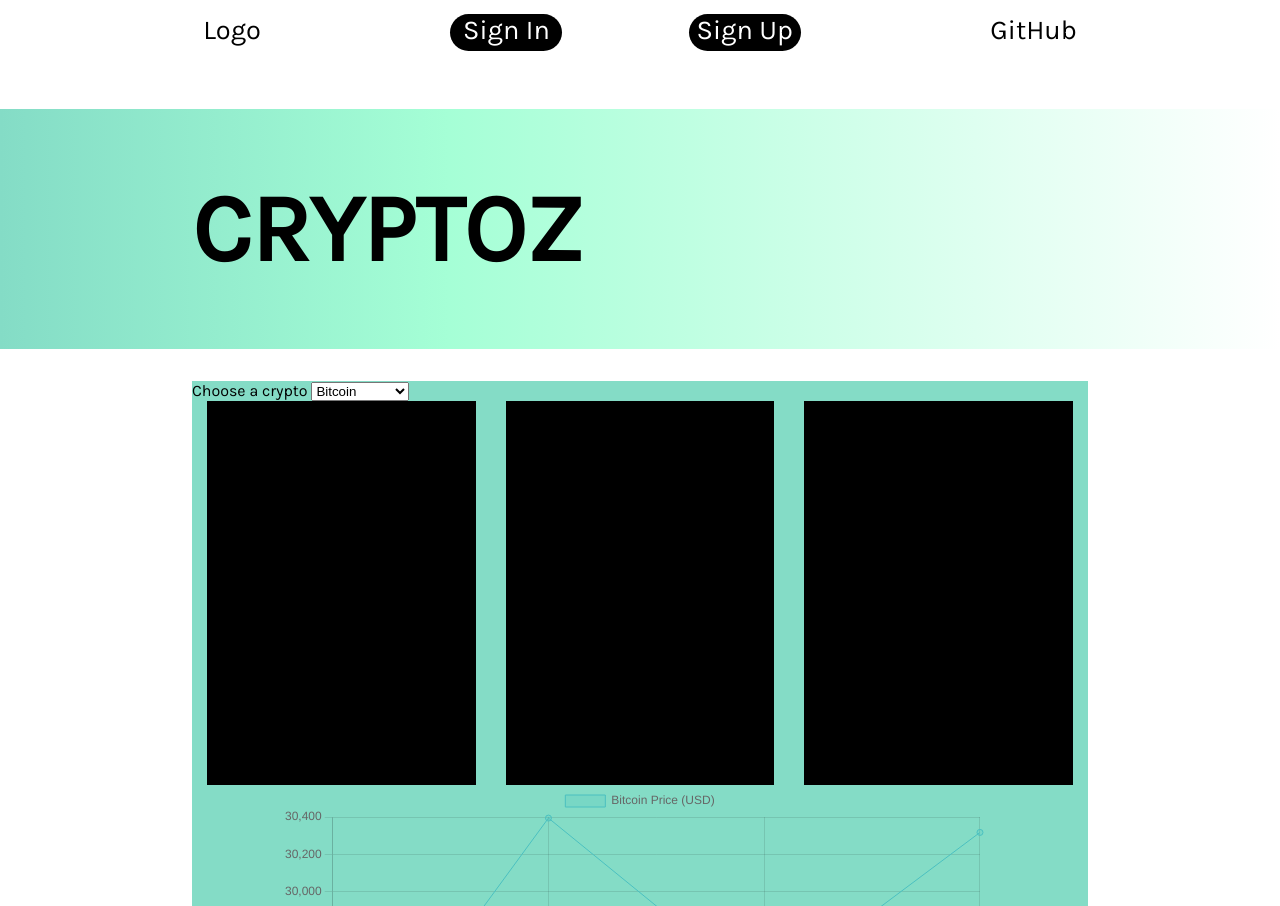
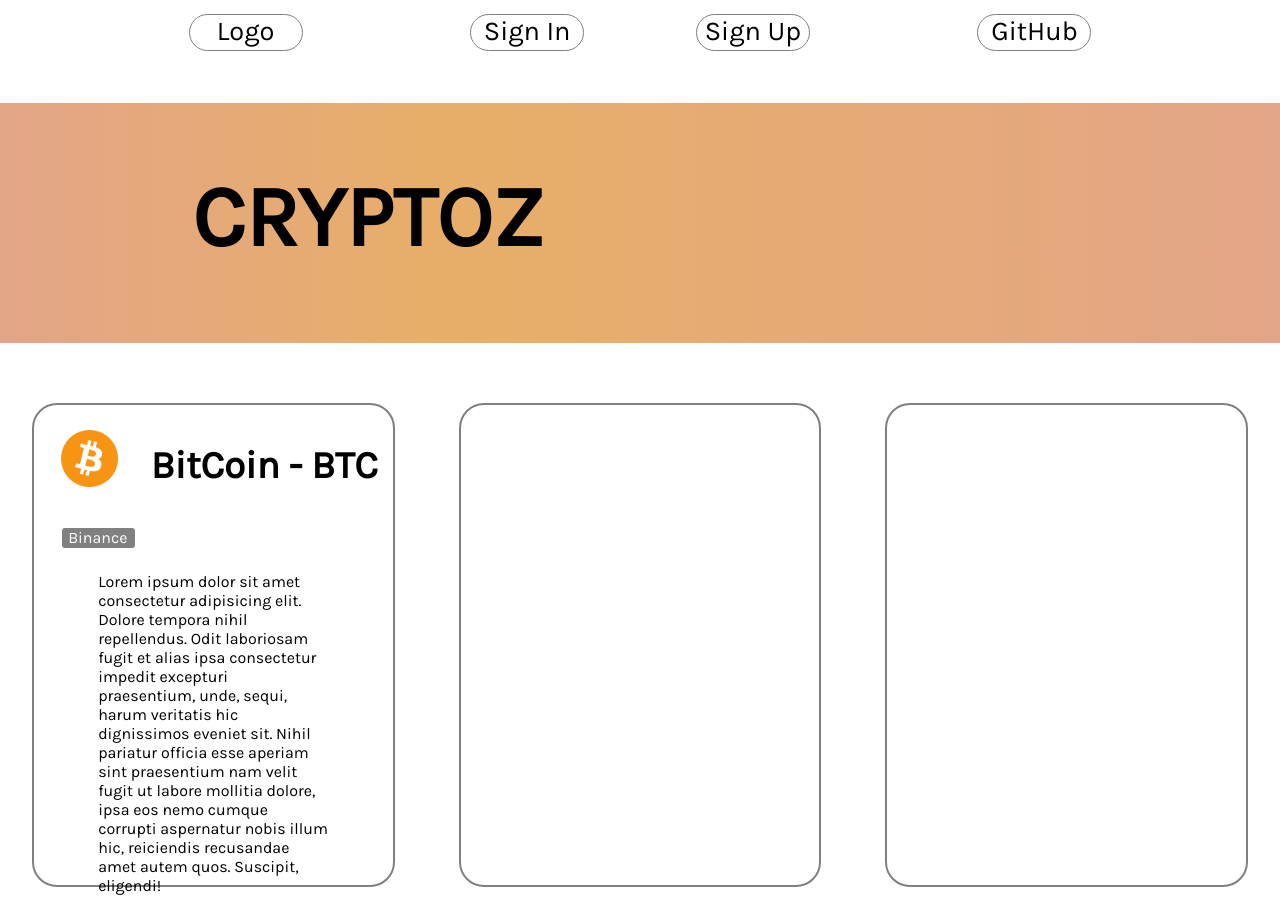
Before and after one commit to micichocki/crypto-pedia, a website built with webpack: page src/index.html in a window 1280 px wide. Shown: the top 906 px of the page. Built offline with nearby package versions, Linux system fonts and the light colour scheme; no server answers.

Commit message:
Done Header and Template of Card

```diff
--- a/src/index.html
+++ b/src/index.html
@@ -4,7 +4,7 @@
     <meta charset="UTF-8" />
     <meta http-equiv="X-UA-Compatible" content="IE=edge" />
     <meta name="viewport" content="width=device-width, initial-scale=1.0" />
-    <title>Bitcoinex</title>
+    <title>CRYPTOZ</title>
   </head>
   <body>
     <nav>
@@ -22,9 +22,33 @@
     </header>
 
     <main>
+      <div class="container">
+        <div class="crypto-item">
+          <div class="crypto-header">
+            <img class="crypto-logo" id="btcImg" />
+            <h3 class="crypto-name">BitCoin - BTC</h3>
+          </div>
+          <div class="stock">Binance</div>
+          <p class="crypto-text">
+            Lorem ipsum dolor sit amet consectetur adipisicing elit. Dolore
+            tempora nihil repellendus. Odit laboriosam fugit et alias ipsa
+            consectetur impedit excepturi praesentium, unde, sequi, harum
+            veritatis hic dignissimos eveniet sit. Nihil pariatur officia esse
+            aperiam sint praesentium nam velit fugit ut labore mollitia dolore,
+            ipsa eos nemo cumque corrupti aspernatur nobis illum hic, reiciendis
+            recusandae amet autem quos. Suscipit, eligendi!
+          </p>
+        </div>
+        <div class="crypto-item"></div>
+        <div class="crypto-item"></div>
+        <div class="crypto-item"></div>
+        <div class="crypto-item"></div>
+        <div class="crypto-item"></div>
+      </div>
+
       <div class="chart">
         <form action="" id="crypto-form">
-          <label for="cars">Choose a crypto</label>
+          <label for="crypto">Choose a crypto</label>
 
           <select name="crypto" id="crypto" form="crypto-form">
             <option value="BTC">Bitcoin</option>
@@ -33,16 +57,6 @@
             <option value="ATM">Atom</option>
           </select>
         </form>
-
-        <div class="container">
-          <div class="crypto-item"></div>
-          <div class="crypto-item"></div>
-          <div class="crypto-item"></div>
-          <div class="crypto-item"></div>
-          <div class="crypto-item"></div>
-          <div class="crypto-item"></div>
-        </div>
-
         <div class="chart-container">
           <canvas id="chart"></canvas>
         </div>
--- a/src/index.js
+++ b/src/index.js
@@ -1,5 +1,9 @@
 import "./style.scss"
 import Chart from 'chart.js/auto'
+import BtcLogo from './imgs/Bitcoin.svg.png'
+
+const btcImg = document.getElementById('btcImg')
+btcImg.src=BtcLogo;
 
 const apiUrl = 'https://api.coingecko.com/api/v3/simple/price?ids=bitcoin&vs_currencies=usd';
 
--- a/src/style.scss
+++ b/src/style.scss
@@ -12,7 +12,7 @@ $bg-color3:#FFFFFF;
 body {
   font-family: $font;
   background: $bg-color3;
-  overflow: hidden;
+  overflow-x: hidden;
   margin: 0;
   padding: 0;
 }
@@ -21,7 +21,6 @@ nav{
   box-sizing: border-box;
   background-color: $nav-color;
   height: 2.8em;
-
   display:flex;
   padding:0.9em 6%;
 
@@ -31,31 +30,30 @@ nav{
     display:flex;
     justify-content: space-between;
     align-content: center;
+    height: 2.3rem;
+    padding: auto 0;
     a{
       margin:0 auto;
       font-size: 1.7em;
-      color: $font-color;
+      text-align: center;
+      width:7rem;
+      border:1px solid grey;;
+      border-radius: 25px;
+      color: #000000;
       text-decoration: none;
+      transition:border 0.3s,color 0.3s;
+      &:hover{
+        border:1px solid #E8AE68;
+        color: #E8AE68;
+      }
     }
   }
 }
 
-.middle-nav{
-  div{
-    height: 2.3rem;
-    padding: auto 0;
-    a{
-      text-align: center;
-      width:7rem;
-      background-color: #000000;
-      border-radius: 25px;
-      color: #FFFFFF;
-    }
-  }
-}
+
 
 header{
-  background: linear-gradient(90deg, $bg-color1 0%, $bg-color2 35%, $bg-color3 100%);
+  background: linear-gradient(90deg, #E3A587 0%, #E8AE68 35%, #E3A587 100%);
   height:15rem;
   margin-top:20px;
 
@@ -63,34 +61,65 @@ header{
     position:relative;
     top:4rem;
     left:12rem;
-    font-size:6.0rem;
+    font-size:5.4rem;
     color:$font-color;
   }
 }
 
-main{
-  width:70%;
-  height:100em;
-  margin:2em auto;
-  background-color:$bg-color1;
-  .chart-container{
-    margin:auto;
-    height:40%;
-    width:80%;
-  }
+
 
   .container{
     display: flex;
     flex-wrap: wrap;
     justify-content: space-around;
+
     .crypto-item{
+      height:30rem;
+      margin:60px 30px;
+      width:28%;
+      border:2px solid grey;
+      border-radius: 25px;
+      transition: border 0.2s;
+      &:hover {
+        border:2px solid #E8AE68;
+      }
+      .crypto-header{
+        display:flex;
+        gap:9%;
+        .crypto-logo{
+          margin-left:27px;
+          margin-top:25px;
+          margin-bottom:25px;
+          width: 16%;
+          height: 14%;
+        }
+        .crypto-name{
+          display:inline-block;
+          width:fit-content;
+          text-align: left;
+          display: inline;
+          font-size:2.4rem;
+        }
+      }
 
-      height:12rem;
-      width:30%;
-      background-color:#000000;
+      .crypto-text{
+        padding:0.5rem 4rem;
+      }
+      .stock{
+        background: grey;
+        color:white;
+        font-size:1rem;
+        width:61px;
+        height:20px;
+        padding:0 6px;
+        border-radius: 3px;
+        margin:2px 28px;
+      }
     }
   }
 
-
-
-}
+    .chart-container{
+      margin:auto;
+      height:40%;
+      width:80%;
+    }
--- a/webpack.config.js
+++ b/webpack.config.js
@@ -7,6 +7,7 @@ module.exports = {
     output: {
       path: path.resolve(__dirname, 'dist'),
       filename: '[name].js',
+      assetModuleFilename:'[name][ext]',
     },
     devServer: {
       hot: true
@@ -30,6 +31,10 @@ module.exports = {
         {
           test: /\.html$/,
           use: ["html-loader"]
+        },
+        {
+          test: /\.(png|svg|jpg|jpeg)$/i,
+          type:'asset/resource'
         }
       ],
     },
```
Also changed, not shown: dist/Bitcoin.svg.png (added), dist/index.html, dist/index.js, src/imgs/Bitcoin.svg.png (added).
